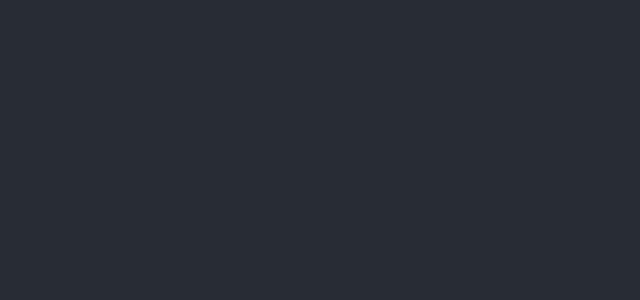
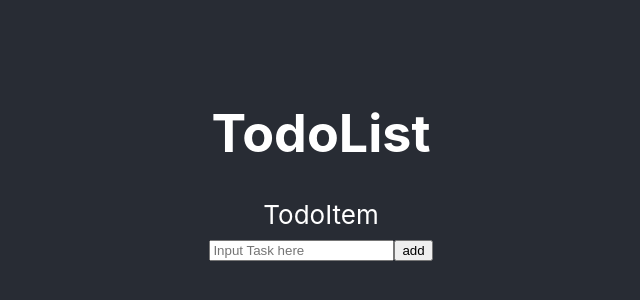
Before and after one commit to buzonan/React-Redux-To-do-List, a React (Create React App) app in the folder my-app/: page / in a window 1280 px wide. Shown: the part 236-536 px from the top of the page, without its empty margins (319-959 px from the left). Built offline with nearby package versions, Linux system fonts and the light colour scheme.

Commit message:
[React-Redux-Todo-List][Andrey & Jericah] feature: initialize base UI design and components

```diff
--- a/my-app/src/App.js
+++ b/my-app/src/App.js
@@ -1,11 +1,11 @@
-import logo from './logo.svg';
 import './App.css';
+import TodoList from "./components/TodoList";
 
 function App() {
   return (
     <div className="App">
       <header className="App-header">
-
+        <TodoList />
       </header>
     </div>
   );
--- /dev/null
+++ b/my-app/src/components/TodoGenerator.js
@@ -0,0 +1,14 @@
+import React, {Component} from 'react';
+
+class TodoGenerator extends Component {
+    render() {
+        return (
+            <div>
+                <input type="text" name="task" id="task" placeholder="Input Task here"/>
+                <input type="button" value="add"/>
+            </div>
+        );
+    }
+}
+
+export default TodoGenerator;
--- /dev/null
+++ b/my-app/src/components/TodoGroup.js
@@ -0,0 +1,14 @@
+import React, {Component} from 'react';
+import TodoItem from "./TodoItem";
+
+class TodoGroup extends Component {
+    render() {
+        return (
+            <div>
+                <TodoItem />
+            </div>
+        );
+    }
+}
+
+export default TodoGroup;
--- /dev/null
+++ b/my-app/src/components/TodoItem.js
@@ -0,0 +1,13 @@
+import React, {Component} from 'react';
+
+class TodoItem extends Component {
+    render() {
+        return (
+            <div>
+                <span>TodoItem</span>
+            </div>
+        );
+    }
+}
+
+export default TodoItem;
--- a/my-app/src/components/TodoList.js
+++ b/my-app/src/components/TodoList.js
@@ -1,14 +1,19 @@
 import React, {Component} from 'react';
+import TodoGroup from "./TodoGroup";
+import TodoGenerator from "./TodoGenerator";
 
 class TodoList extends Component {
     render() {
         return (
-            < div >
-
-            < /div>
-    )
-        ;
+            <div>
+                <h1>TodoList</h1>
+                <TodoGroup />
+                <TodoGenerator />
+            </div>
+        );
     }
 }
 
+
+
 export default TodoList;
```
